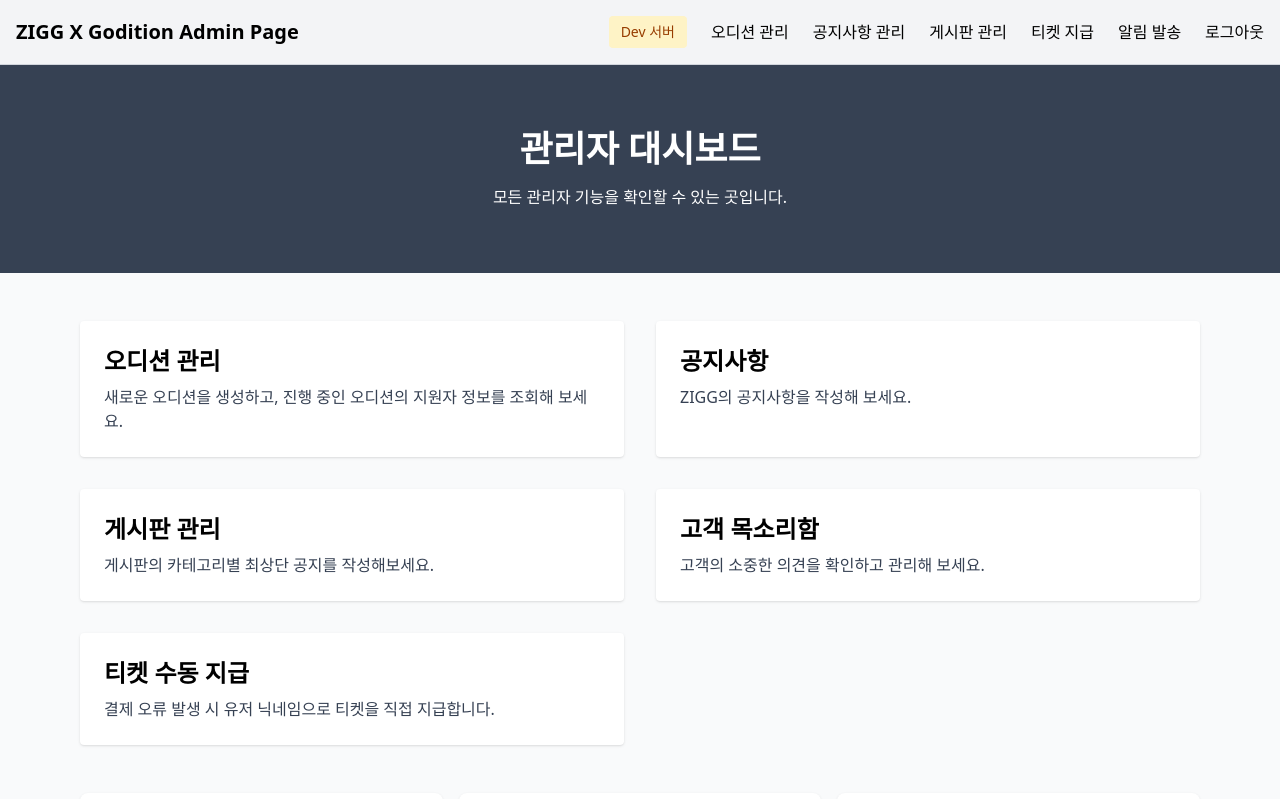
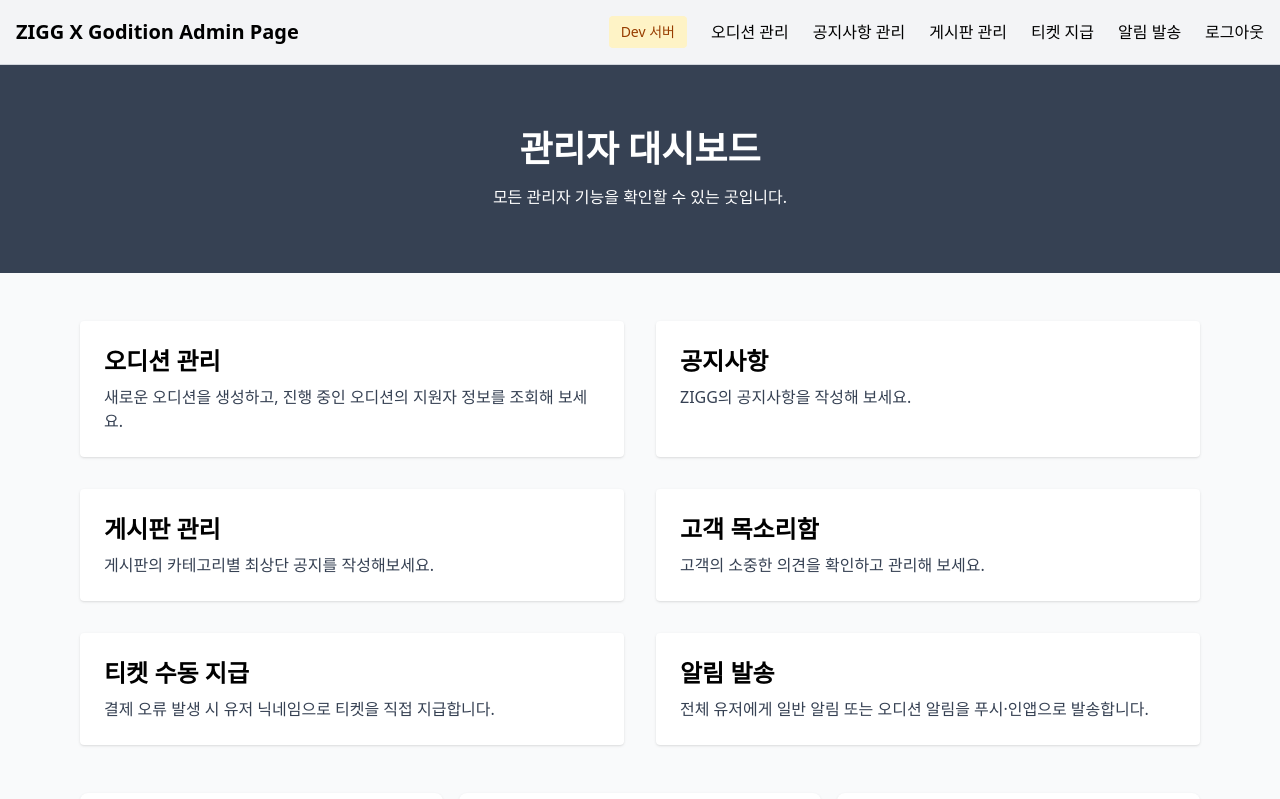
Before and after one commit to taehun0933/zigg-admin-page, a Next.js app: page /dashboard in a window 1280 px wide. Shown: the top 799 px of the page. Built offline with nearby package versions, Linux system fonts and the light colour scheme; no server answers; sample sign-in values are in the browser's storage.

Commit message:
Update page.tsx

```diff
--- a/src/app/dashboard/page.tsx
+++ b/src/app/dashboard/page.tsx
@@ -100,6 +100,11 @@ export default function DashboardPage() {
             description="결제 오류 발생 시 유저 닉네임으로 티켓을 직접 지급합니다."
             onClick={() => router.push("/ticket")}
           />
+          <DashboardCard
+            title="알림 발송"
+            description="전체 유저에게 일반 알림 또는 오디션 알림을 푸시·인앱으로 발송합니다."
+            onClick={() => router.push("/notification")}
+          />
         </section>
 
         {/* 통계 요약 카드 */}
```
